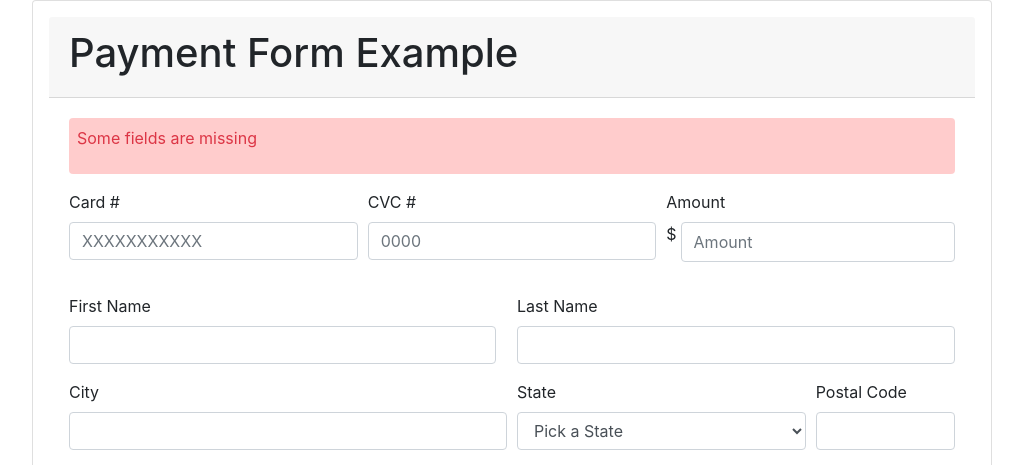
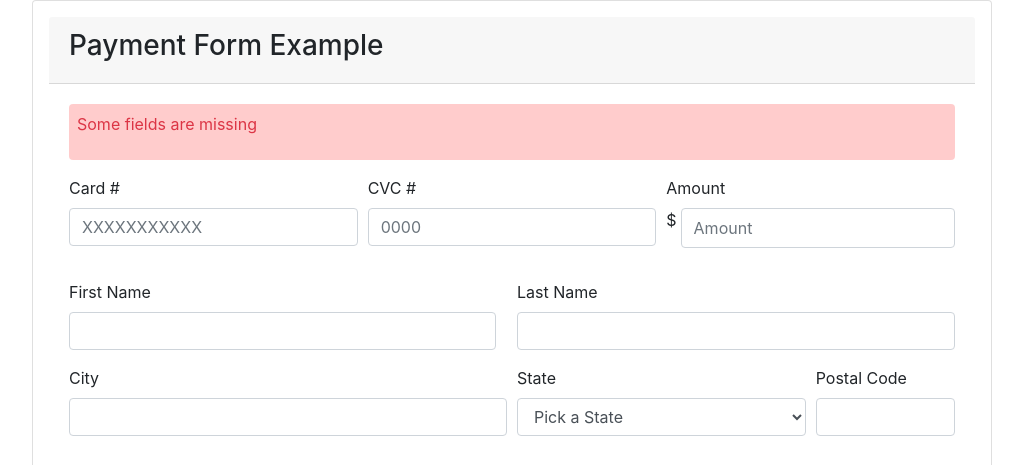
Before and after one commit to KPaezAstudillo/HTML-Forms, a plain HTML site: page index.html in a window 1280 px wide. Shown: the top 465 px of the page, without its empty margins (128-1151 px from the left). Drawn offline with nearby package versions, Linux system fonts and the light colour scheme.

Commit message:
centrar ubicacion

```diff
--- a/index.html
+++ b/index.html
@@ -16,9 +16,9 @@
 </head>
 
 <body>
-    <div class="card p-3 w-75 mx-auto">
+    <div class="card p-3 h-100 w-75 mx-auto">
         <div class="card-header">
-            <h1>Payment Form Example</h1>
+            <h3>Payment Form Example</h3>
         </div>
         <div class="card-body">
             <div class="col-12 p-2 border-danger border-1 rounded" style="background-color: rgba(255, 0, 0, 0.2)">
```
